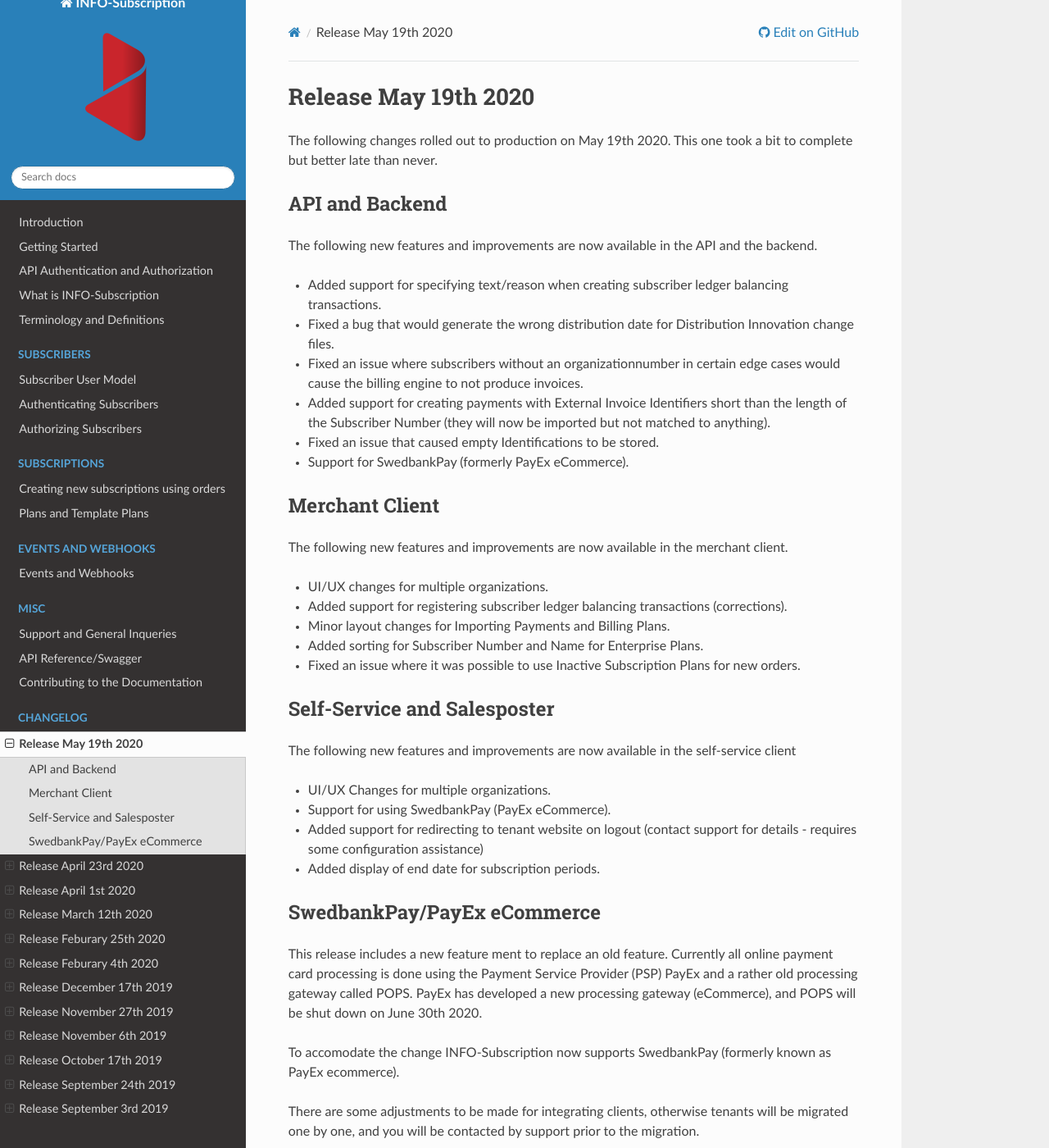
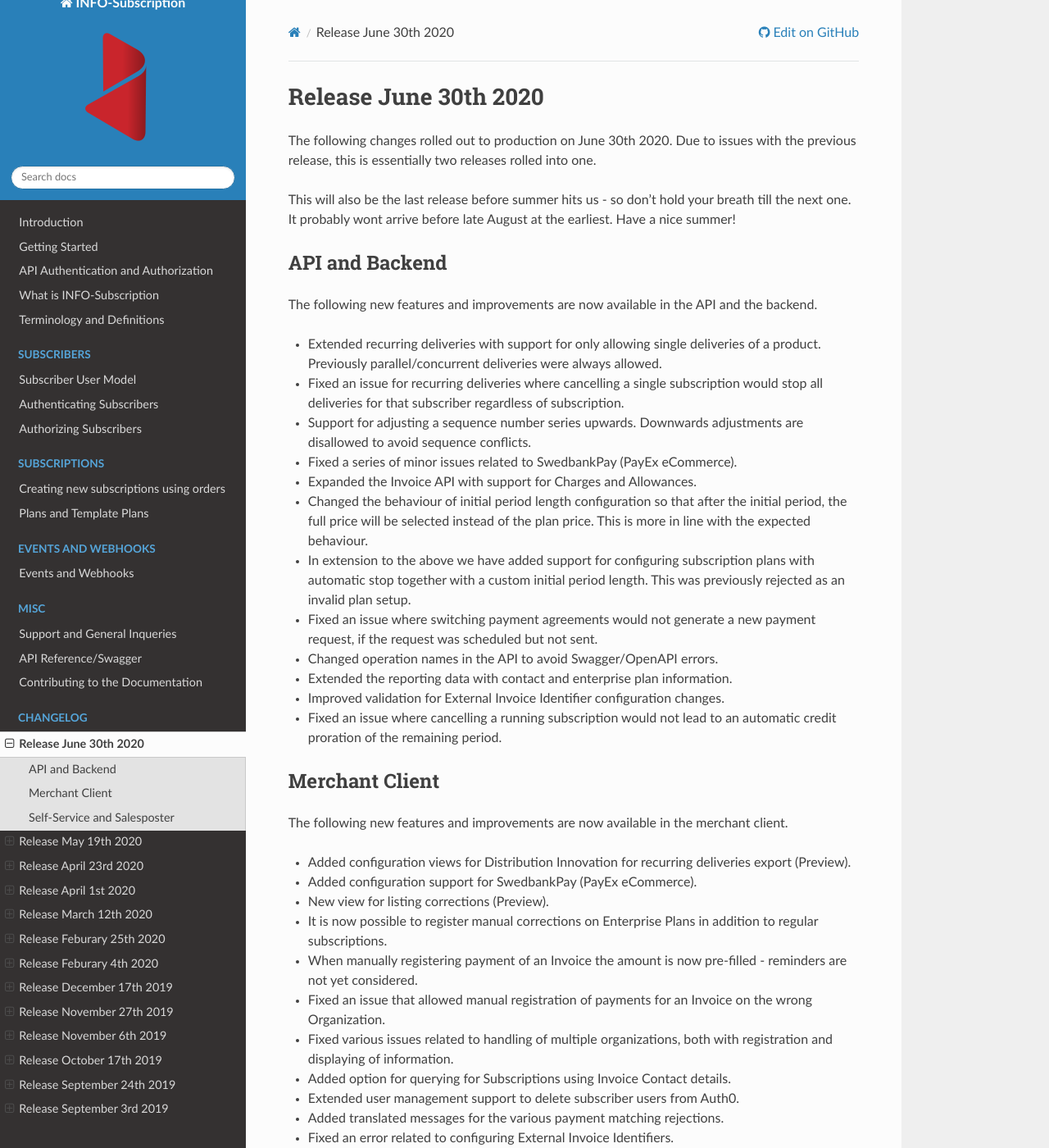
Before and after one commit to infosoftas/info-subscription-doc, a Sphinx documentation site: the page built from source/changelog/changelog.rst, in a window 1280 px wide and 1400 px high. Shown: the whole window at 82% size. Built offline with Sphinx 7.4.7 and the Read the Docs theme 2.0.0, drawn with Linux system fonts in a browser that asks for light colours; formulas are drawn with MathJax 3; some of the changed text lies outside the part shown.

Commit message:
Added changelog for r76 (#20)
Co-authored-by: Esben Bach <esbbach@infosoft.no>

```diff
--- a/source/changelog/changelog.rst
+++ b/source/changelog/changelog.rst
@@ -1,3 +1,4 @@
+.. include:: r76.inc
 .. include:: r74.inc
 .. include:: r73.inc
 .. include:: r72.inc
--- /dev/null
+++ b/source/changelog/r76.inc
@@ -0,0 +1,51 @@
+.. _changelog-r76:
+
+**************************
+Release June 30th 2020
+**************************
+The following changes rolled out to production on June 30th 2020.
+Due to issues with the previous release, this is essentially two releases rolled into one.
+
+This will also be the last release before summer hits us - so don't hold your breath till the next one. It probably wont arrive before late August at the earliest.
+Have a nice summer!
+
+API and Backend
+===============
+The following new features and improvements are now available in the API and the backend.
+
+* Extended recurring deliveries with support for only allowing single deliveries of a product. Previously parallel/concurrent deliveries were always allowed.
+* Fixed an issue for recurring deliveries where cancelling a single subscription would stop all deliveries for that subscriber regardless of subscription.
+* Support for adjusting a sequence number series upwards. Downwards adjustments are disallowed to avoid sequence conflicts.
+* Fixed a series of minor issues related to SwedbankPay (PayEx eCommerce).
+* Expanded the Invoice API with support for Charges and Allowances.
+* Changed the behaviour of initial period length configuration so that after the initial period, the full price will be selected instead of the plan price. This is more in line with the expected behaviour.
+* In extension to the above we have added support for configuring subscription plans with automatic stop together with a custom initial period length. This was previously rejected as an invalid plan setup.
+* Fixed an issue where switching payment agreements would not generate a new payment request, if the request was scheduled but not sent.
+* Changed operation names in the API to avoid Swagger/OpenAPI errors.
+* Extended the reporting data with contact and enterprise plan information.
+* Improved validation for External Invoice Identifier configuration changes.
+* Fixed an issue where cancelling a running subscription would not lead to an automatic credit proration of the remaining period.
+
+Merchant Client
+===============
+The following new features and improvements are now available in the merchant client.
+
+* Added configuration views for Distribution Innovation for recurring deliveries export (Preview).
+* Added configuration support for SwedbankPay (PayEx eCommerce).
+* New view for listing corrections (Preview).
+* It is now possible to register manual corrections on Enterprise Plans in addition to regular subscriptions.
+* When manually registering payment of an Invoice the amount is now pre-filled - reminders are not yet considered.
+* Fixed an issue that allowed manual registration of payments for an Invoice on the wrong Organization.
+* Fixed various issues related to handling of multiple organizations, both with registration and displaying of information.
+* Added option for querying for Subscriptions using Invoice Contact details.
+* Extended user management support to delete subscriber users from Auth0.
+* Added translated messages for the various payment matching rejections.
+* Fixed an error related to configuring External Invoice Identifiers.
+* Included multiple default subscription reports (Preview).
+
+Self-Service and Salesposter
+============================
+The following new features and improvements are now available in the self-service client
+
+* Added multiple missing translations for both English, Swedish and Norwegian in the salesposter.
+* Added support for logging in as an existing user during order registration.
```
